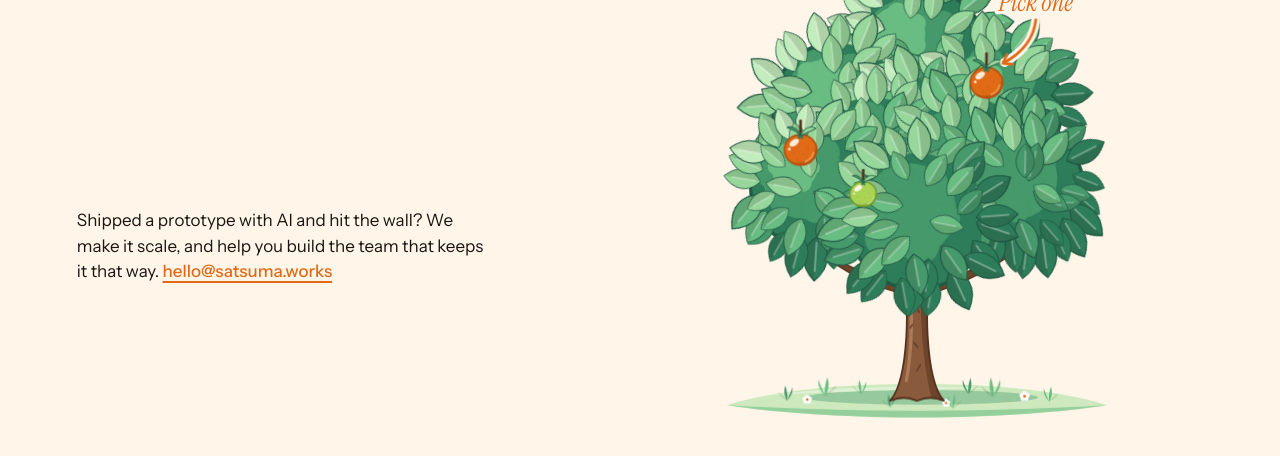
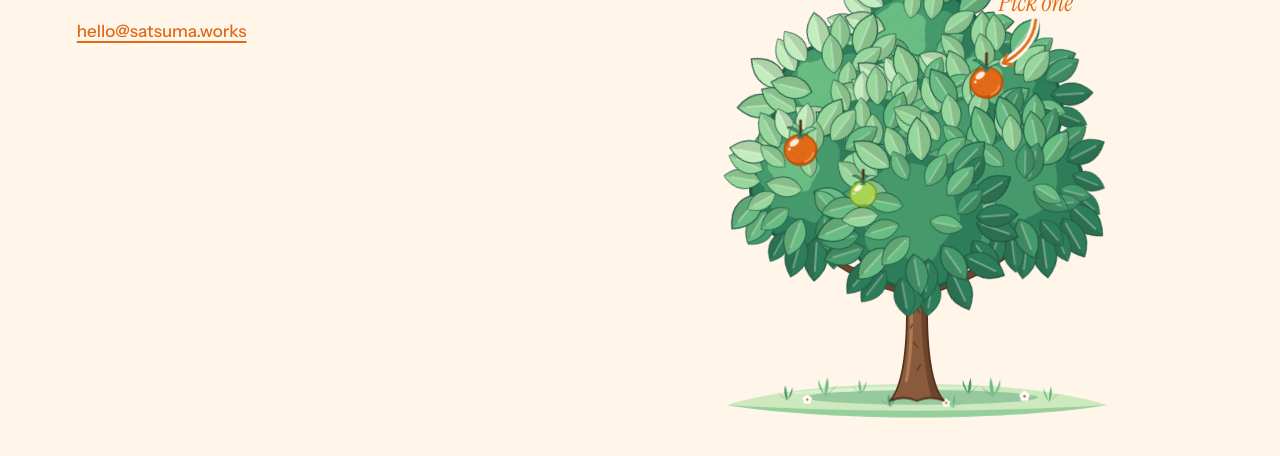
Before and after one commit to andlum/satsuma-site, an Eleventy site: page src/index.njk in a window 1280 px wide. Shown: the part 234-690 px from the top of the page. Built offline with nearby package versions, Linux system fonts and the light colour scheme; Eleventy itself is replaced by a stand-in of ours; files that its build step writes are made by us from their sources.

Commit message:
Home: drop the services pitch, keep the email under the tagline
The site is about the apps only. The email moves into the header, with
the wordmark and tagline, so it isn't left floating in the old
paragraph's spot. The meta description and the spec follow.

Co-Authored-By: Claude Opus 5.5 <noreply@anthropic.com>

```diff
--- a/src/_data/site.js
+++ b/src/_data/site.js
@@ -1,6 +1,6 @@
 module.exports = {
   name: "Studio Satsuma",
   description:
-    "Studio Satsuma is a small studio in Brooklyn making small, useful apps. Also available to help founders scale what they've built.",
+    "Studio Satsuma makes small, useful apps in Brooklyn.",
   email: "hello@satsuma.works",
 };
--- a/src/css/styles.css
+++ b/src/css/styles.css
@@ -86,14 +86,12 @@ h2 {
   line-height: 1.3;
 }
 
-/* Home: one composed screen. Copy on the left (wordmark, roster, offer),
+/* Home: one composed screen. Copy on the left (wordmark, tagline, email),
    the tree on the right. Stacked on narrow screens. */
 .home {
   display: grid;
   grid-template-columns: minmax(0, 5fr) minmax(0, 6fr);
-  grid-template-areas:
-    "hero stage"
-    "services stage";
+  grid-template-areas: "hero stage";
   align-content: center;
   align-items: start;
   column-gap: clamp(32px, 6vw, 96px);
@@ -299,7 +297,7 @@ h2 {
 @media (max-width: 899px) {
   .home {
     grid-template-columns: minmax(0, 1fr);
-    grid-template-areas: "hero" "stage" "services";
+    grid-template-areas: "hero" "stage";
     align-content: start;
     row-gap: 32px;
     padding-top: 40px;
@@ -364,23 +362,21 @@ h2 {
 .status[data-status=in-progress]::before { background: var(--unripe); }
 .status[data-status=coming-soon]::before { background: #fff; box-shadow: inset 0 0 0 1.5px var(--blossom-shadow); }
 
-/* The offer */
-.services {
-  grid-area: services;
-  margin: 0;
-  max-width: 26rem;
+/* The email, the one way to reach the studio */
+.contact {
+  margin: 12px 0 0;
   font-size: 17px;
   line-height: 1.5;
 }
-.services a {
+.contact a {
   color: var(--tangerine);
   font-weight: 500;
   text-decoration: underline;
   text-underline-offset: 4px;
   text-decoration-thickness: 2px;
 }
-.services a:hover,
-.services a:focus-visible { text-decoration-color: var(--celadon); }
+.contact a:hover,
+.contact a:focus-visible { text-decoration-color: var(--celadon); }
 
 /* Project pages */
 .project { max-width: 44rem; gap: 36px; }
--- a/src/index.njk
+++ b/src/index.njk
@@ -7,6 +7,7 @@ hideFooter: true
   <header class="hero">
     <h1><span class="studio">Studio</span> Satsuma</h1>
     <p class="tagline">Small apps, grown in Brooklyn.</p>
+    <p class="contact"><a href="mailto:{{ site.email }}">{{ site.email }}</a></p>
   </header>
 
   <section class="stage" aria-label="The satsuma tree">
@@ -29,9 +30,4 @@ hideFooter: true
     </ul>
   </section>
 
-  <p class="services">
-    Shipped a prototype with AI and hit the wall? We make it scale, and help you
-    build the team that keeps it that way.
-    <a href="mailto:{{ site.email }}">{{ site.email }}</a>
-  </p>
 </main>
```
Also changed, not shown: docs/spec-2026-11-rebrand.md (+3 -3 lines).
